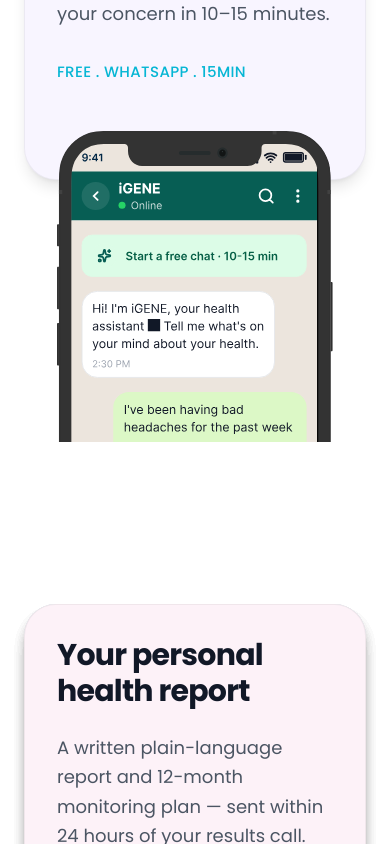
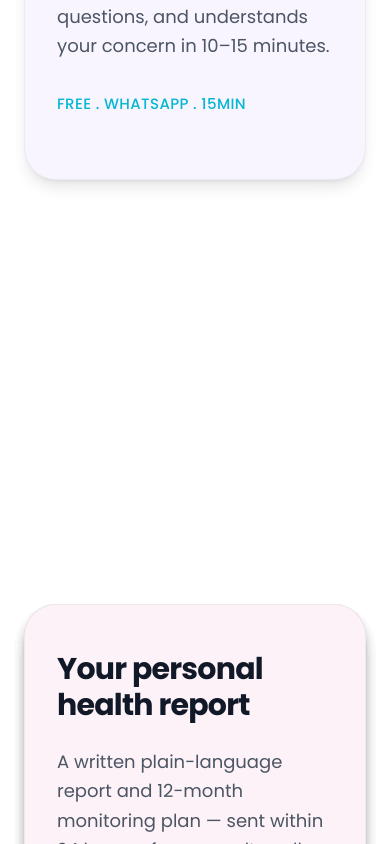
Before and after one commit to G-IHub/iGENE, a React (Vite) app: page / in a window 390 px wide. Shown: the part 6260-7104 px from the top of the page. Built offline with nearby package versions, Linux system fonts and the light colour scheme.

Commit message:
all changes

```diff
--- a/src/components/HowItWorks.tsx
+++ b/src/components/HowItWorks.tsx
@@ -200,7 +200,7 @@
             </div>
 
             {/* Right Side: Visual/Mockup Placeholder */}
-            <div className="relative flex justify-center items-center h-full">
+            <div className="hidden relative md:flex justify-center items-center h-full">
               <img src={step.image} alt={`${step.title} phone mockup`} />
             </div>
           </div>
```
